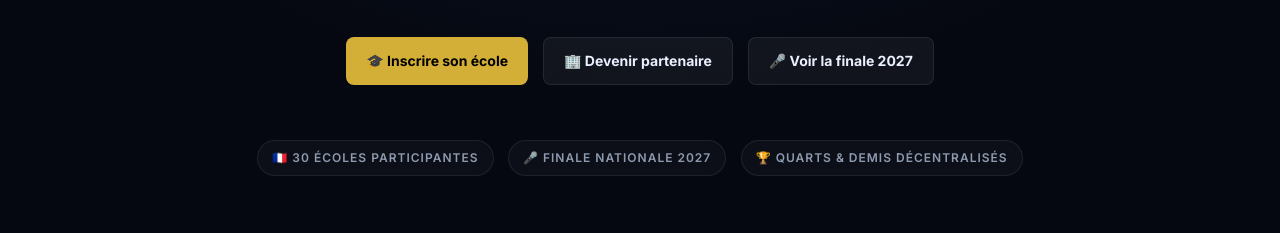
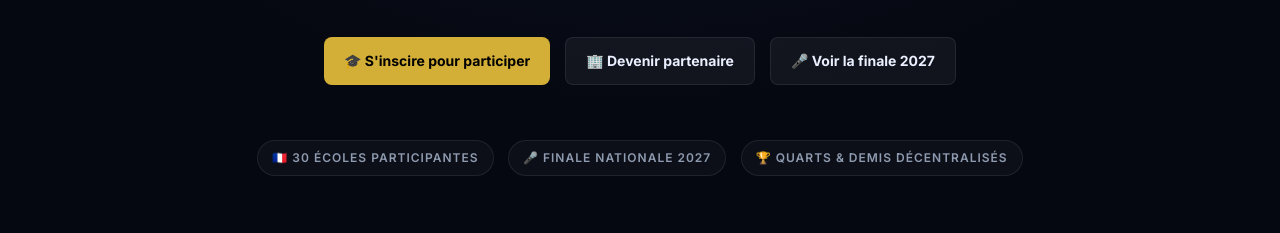
Before and after one commit to SamyLeS/LoquensINPact, a plain HTML site: page index.html in a window 1280 px wide. Shown: the part 567-800 px from the top of the page. Drawn offline with nearby package versions, Linux system fonts and the light colour scheme; a web font is replaced by a local one.

Commit message:
Update registration link text for clarity

```diff
--- a/index.html
+++ b/index.html
@@ -208,7 +208,7 @@
                     <strong>Loquens INPact</strong> déploie le premier concours national d’éloquence dédié aux étudiants ingénieurs. Former, révéler et faire performer les leaders technologiques de demain.
                 </p>
                 <div style="display: flex; gap: 15px; justify-content: center; flex-wrap: wrap; margin-bottom: 50px;">
-                    <a class="btn btn-primary" href="#ecoles">🎓 Inscrire son école</a>
+                    <a class="btn btn-primary" href="#ecoles">🎓 S'inscire pour participer</a>
                     <a class="btn btn-ghost" href="#partenaires">🏢 Devenir partenaire</a>
                     <a class="btn btn-ghost" href="#evenements">🎤 Voir la finale 2027</a>
                 </div>
```
